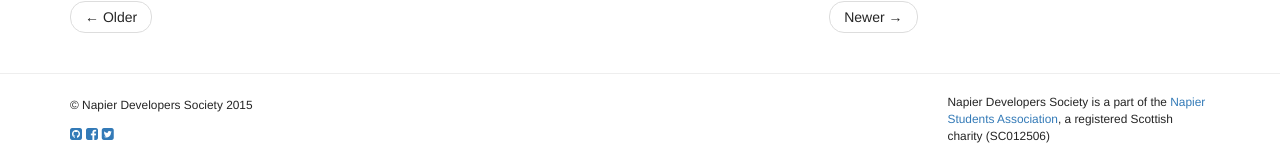
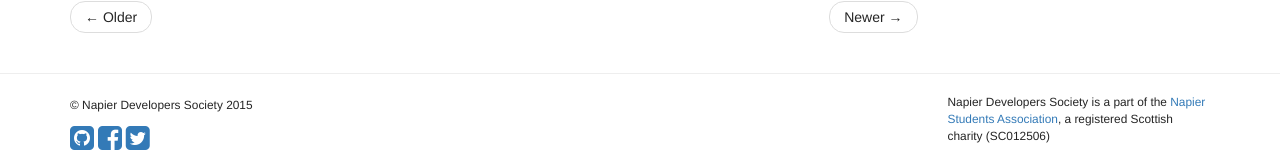
Before and after one commit to NapierDevSoc/NapierDevSoc.github.io, a Jekyll site: the page built from index.html, in a window 1280 px wide. Shown: the part 2520-2680 px from the top of the page. Built offline with Jekyll 4.4.1, drawn with Linux system fonts in a browser that asks for light colours; nearby versions of some CDN libraries; library files that are not in the unit come from our copies; Markdown is read by kramdown in place of the engine named in the settings; the list of posts is cut into pages by our own code.

Commit message:
Re-size the social media icons

```diff
--- a/_includes/115_footer.html
+++ b/_includes/115_footer.html
@@ -5,9 +5,9 @@
 			<div class="col-md-3">
 				<p><small>© Napier Developers Society 2015</small></p>
 				<p>
-					<a href="https://github.com/napierdevsoc"><i class="fa fa-github-square"></i></a>
-					<a href="https://www.facebook.com/napierdevelopers"><i class="fa fa-facebook-square"></i></a>
-					<a href="https://twitter.com/napierdevsoc"><i class="fa fa-twitter-square"></i></a>
+					<a href="https://github.com/napierdevsoc"><i class="fa fa-2x fa-github-square"></i></a>
+					<a href="https://www.facebook.com/napierdevelopers"><i class="fa fa-2x fa-facebook-square"></i></a>
+					<a href="https://twitter.com/napierdevsoc"><i class="fa fa-2x fa-twitter-square"></i></a>
 				</p>
 			</div>
 			<div class="col-md-3 col-md-offset-6">
```
